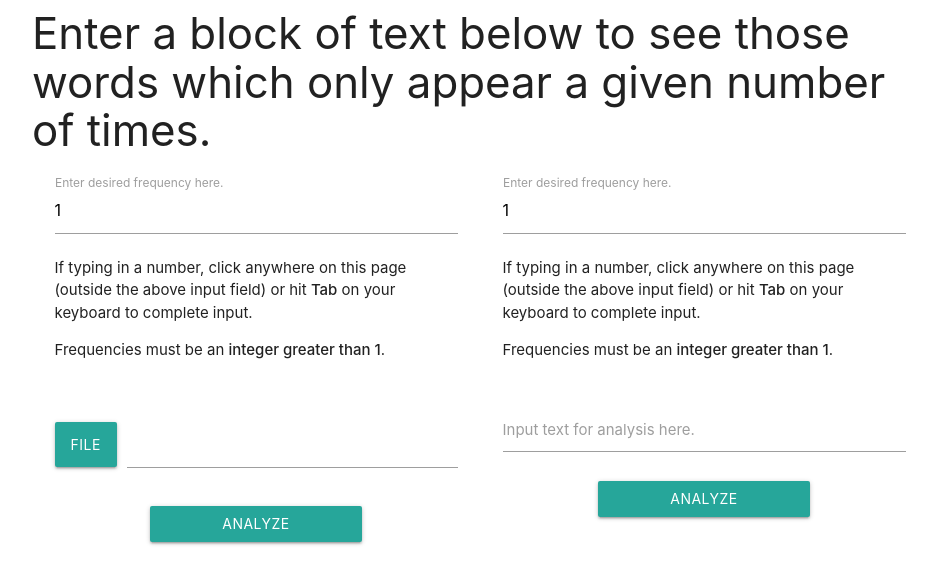
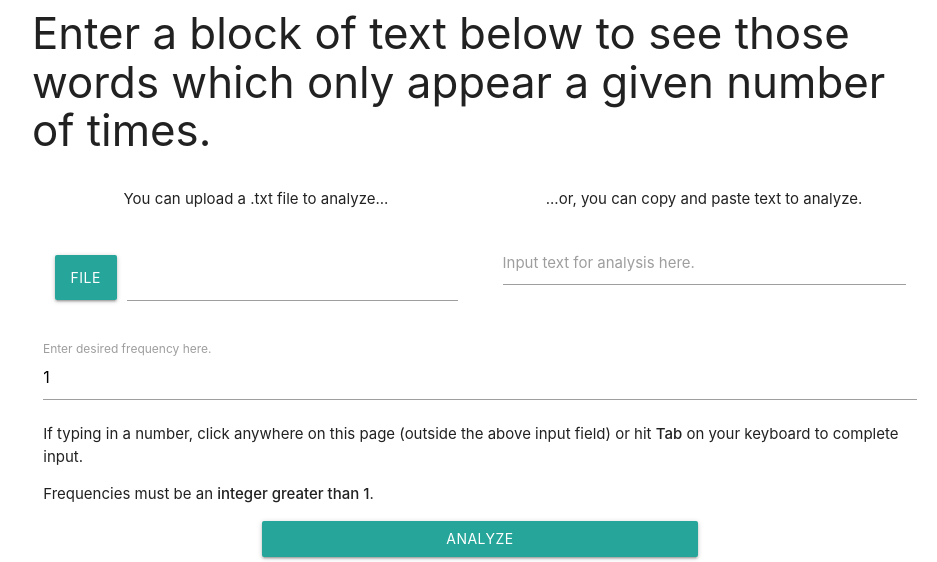
Before and after one commit to ccostoso/hapaxr, a plain HTML site: page index.html in a window 1280 px wide. Shown: the part 130-692 px from the top of the page, without its empty margins (160-1097 px from the left). Drawn offline with nearby package versions, Linux system fonts and the light colour scheme.

Commit message:
Removes doubled buttons/frequency input

```diff
--- a/assets/js/app.js
+++ b/assets/js/app.js
@@ -1,5 +1,5 @@
-const submitBtn = document.getElementById("submit-btn");
-const textInput = document.getElementById("text-input");
+const submitBtnTwo = document.getElementById("submit-btn-two");
+const textInput = document.getElementById("textarea-input");
 const results = document.getElementById("results");
 const frequencyInput = document.getElementById("frequency-input");
 const frequencyDisplay = document.getElementById("frequency-display");
@@ -94,7 +94,7 @@ frequencyInput.addEventListener('keydown', e => {
     }
 })
 
-submitBtn.addEventListener('click', e => {
+const renderText = e => {
     e.preventDefault();
     let text = textInput.value;
     text = text.replace(/[^0-9a-zA-Z_\\-\\-\\.\\'\\’\\`]/g, ' ');
@@ -106,6 +106,8 @@ submitBtn.addEventListener('click', e => {
     selectedWords.sort();
 
     renderResults(selectedWords);
-})
+}
+
+submitBtnTwo.addEventListener('click', renderText);
 
 renderFrequency();
--- a/index.html
+++ b/index.html
@@ -17,47 +17,41 @@
         <h3>Enter a block of text below to see those words which only appear a given number of times.</h3>
         <section class="row">
             <section class="col s12 m6">
-                <form class="input-field col s12">
-                    <input id="frequency-input" type="number" class="validate" value="1">
-                    <label for="frequency-input">Enter desired frequency here.</label>
-                    <p>
-                        If typing in a number, click anywhere on this page (outside the above input field) or hit
-                        <strong>Tab</strong> on your keyboard to complete
-                        input.
-                    </p>
-                    <p>Frequencies must be an <strong>integer greater than 1</strong>.</p>
-                </form>
+                <p class="center-align">You can upload a .txt file to analyze...</p>
                 <form class="input-field col s12">
                     <div class="file-field input-field">
                         <div class="btn">
                             <span>File</span>
-                            <input type="file">
+                            <input type="file" accept=".txt">
                         </div>
                         <div class="file-path-wrapper">
                             <input class="file-path validate" type="text" />
                         </div>
                     </div>
                 </form>
-                <a id="submit-btn"
-                    class="waves-effect waves-light btn center-align col s12 offset-s0 m6 offset-m3">Analyze</a>
             </section>
             <form class="col s12 m6">
-                <div class="input-field col s12">
-                    <input id="frequency-input" type="number" class="validate" value="1">
-                    <label for="frequency-input">Enter desired frequency here.</label>
-                    <p>
-                        If typing in a number, click anywhere on this page (outside the above input field) or hit
-                        <strong>Tab</strong> on your keyboard to complete
-                        input.
-                    </p>
-                    <p>Frequencies must be an <strong>integer greater than 1</strong>.</p>
-                </div>
+                <p class="center-align">...or, you can copy and paste text to analyze.</p>
                 <div class="input-field col s12 m12">
                     <textarea id="textarea-input" class="materialize-textarea"></textarea>
                     <label for="text-input">Input text for analysis here.</label>
                 </div>
-                <a id="submit-btn"
-                    class="waves-effect waves-light btn center-align col s12 offset-s0 m6 offset-m3">Analyze</a>
+            </form>
+            <form class="input-field col s12">
+                <input id="frequency-input" type="number" class="validate" value="1">
+                <label for="frequency-input">Enter desired frequency here.</label>
+                <p>
+                    If typing in a number, click anywhere on this page (outside the above input field) or hit
+                    <strong>Tab</strong> on your keyboard to complete
+                    input.
+                </p>
+                <p>Frequencies must be an <strong>integer greater than 1</strong>.</p>
+                <a
+                    id="submit-btn-two"
+                    class="waves-effect waves-light btn center-align col s12 offset-s0 m6 offset-m3"
+                >
+                    Analyze
+                </a>
             </form>
         </section>
         <h3>The following words appear in your text <strong id="frequency-display"></strong>.</h3>
```
